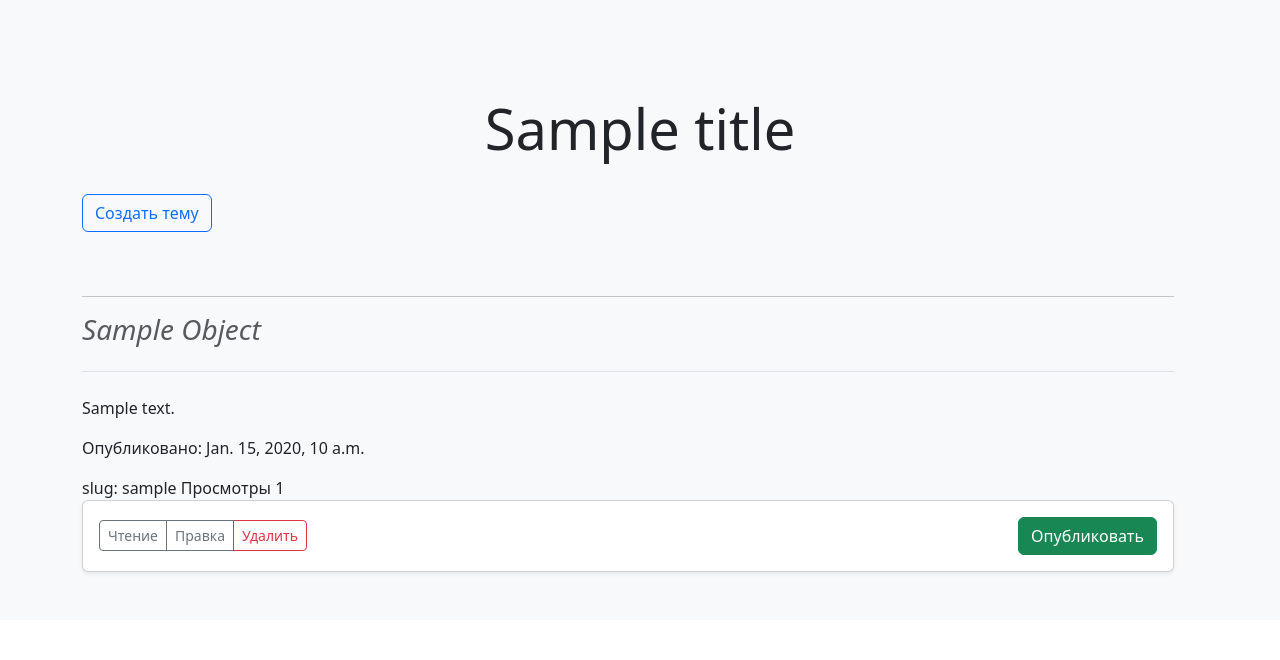
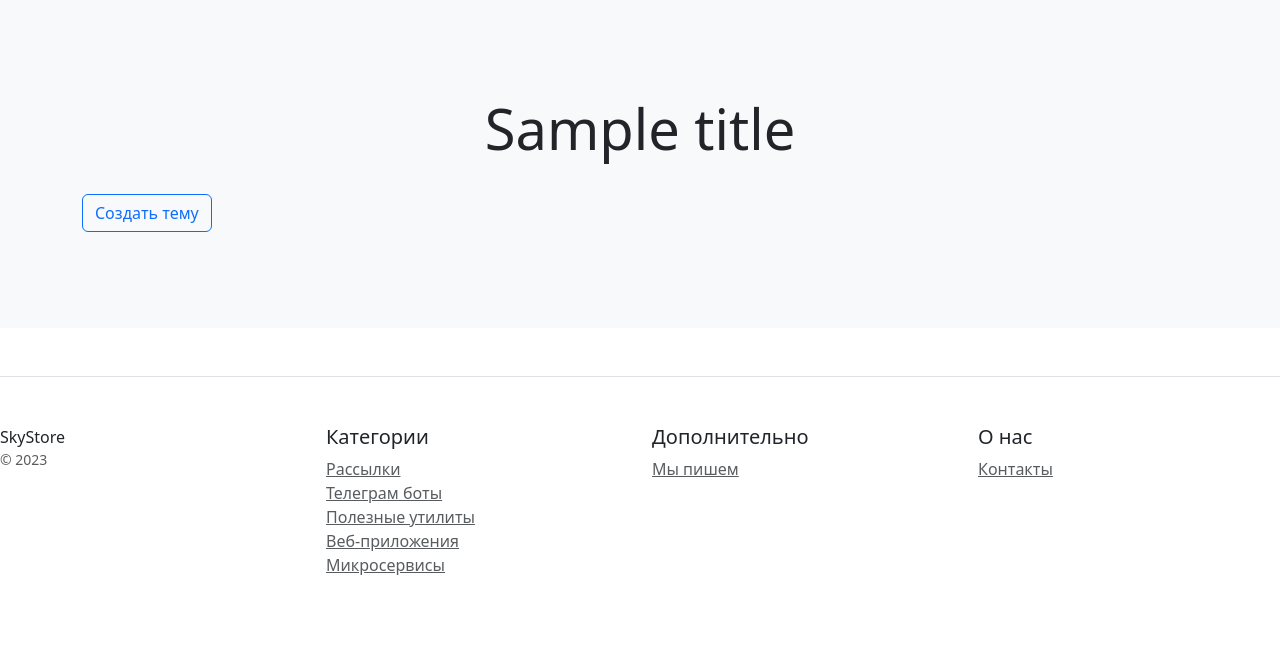
Before and after one commit to Arctiqa/web-store, a Django app: template blog/templates/blog/blog_list.html in a window 1280 px wide. Shown: the part 92-752 px from the top of the page. After the commit the page ends 667 px from the top, so only its background shows below. Run offline with Django 5.2, Linux system fonts and the light colour scheme; the template is opened without the code that fills it: most values are stand-ins (such as "Sample title", 1, 10 or a date in 2020); data that the repository does not hold is empty.

Commit message:
update blog_list.html

```diff
--- a/blog/templates/blog/blog_list.html
+++ b/blog/templates/blog/blog_list.html
@@ -9,13 +9,10 @@
 {% for object in object_list %}
 <div class="row">
     <div class="col-12">
+        {% if object.is_published %}
         <hr>
         <h3 class="pb-4 mb-4 fst-italic border-bottom">
-            {% if object.is_published %}
             {{ object.title}}
-            {% else %}
-            <span class="text-muted">{{ object|title }}</span>
-            {% endif %}
         </h3>
         <p>{{ object.body }}</p>
         <div class="col">
@@ -33,7 +30,8 @@
                                class="btn btn-sm btn-outline-danger">Удалить</a>
                         </div>
                         {% if object.is_published %}
-                        <a class="btn btn-warning" href="{% url 'blog:toggle_activity' object.pk %}">Снять с публикации</a>
+                        <a class="btn btn-warning" href="{% url 'blog:toggle_activity' object.pk %}">Снять с
+                            публикации</a>
                         {% else %}
                         <a class="btn btn-success" href="{% url 'blog:toggle_activity' object.pk %}">Опубликовать</a>
                         {% endif %}
@@ -41,6 +39,7 @@
                 </div>
             </div>
         </div>
+        {% endif %}
     </div>
 </div>
 
```
